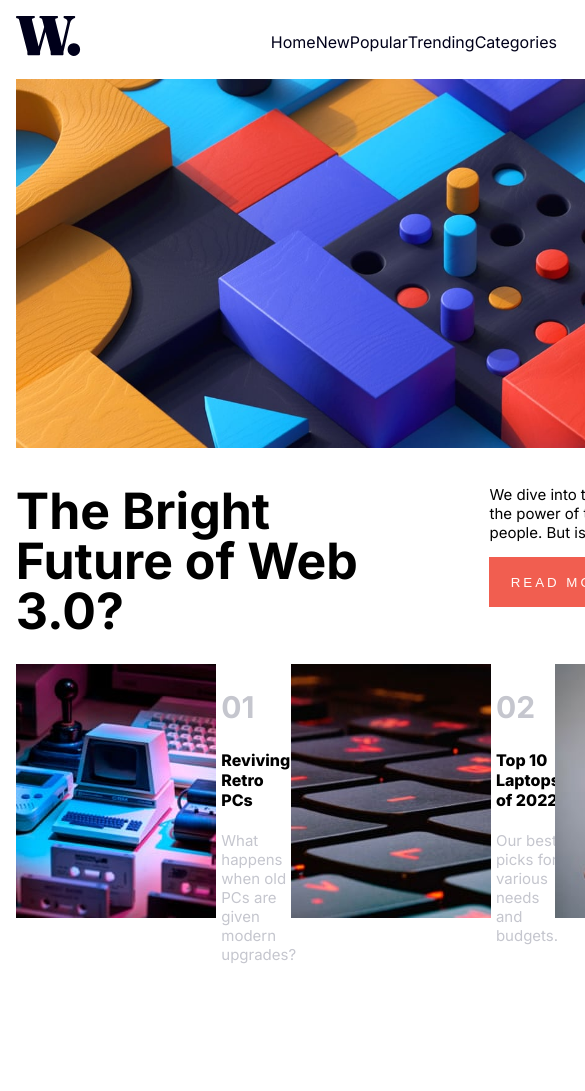
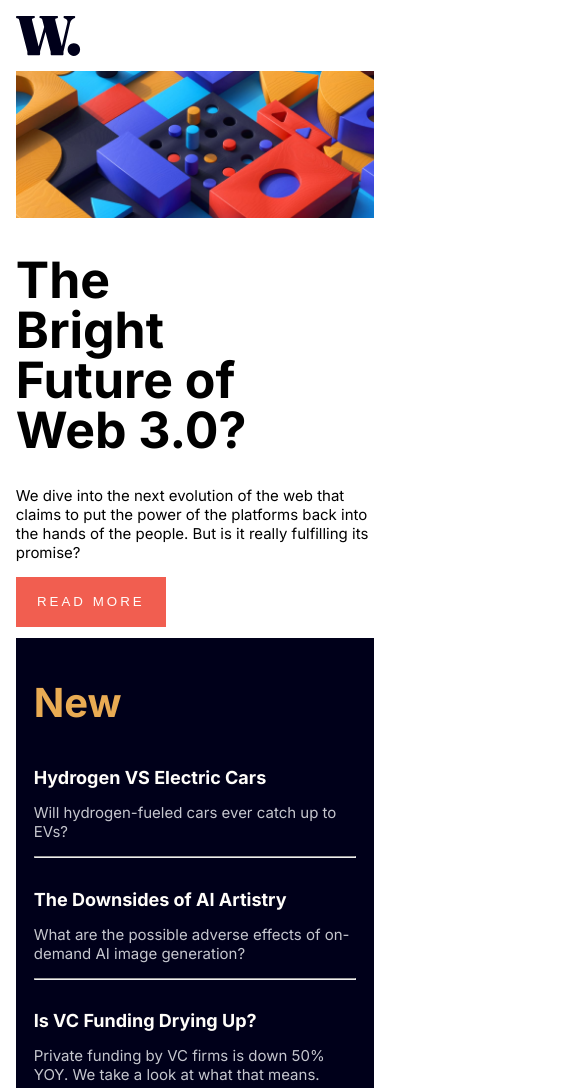
Before and after one commit to abdmud/news-homepage, a plain HTML site: page index.html in a window 390 px wide. Shown: the top 1091 px of the page, 585 px wide, since content can reach past the window. Before the commit the page ends 995 px from the top, so only its background shows below. Drawn offline with Linux system fonts and the light colour scheme.

Commit message:
mobile design

```diff
--- /dev/null
+++ b/app.js
@@ -0,0 +1,6 @@
+const hamburger = document.querySelector("");
+const navLinks = document.querySelector("");
+
+function toggle() {
+
+}
--- a/index.html
+++ b/index.html
@@ -32,6 +32,9 @@
           <li class="trending">Trending</li>
           <li class="categories">Categories</li>
         </ul>
+        <div class="hamburger">
+          <img src="./assets/images/icon-menu.svg" alt="menu">
+        </div>
       </div>
 
     </div>
@@ -110,5 +113,6 @@
 
   </container>
 
+  <script src="./app.js"></script>
 </body>
 </html>
--- a/style.css
+++ b/style.css
@@ -28,6 +28,10 @@ p {
 }
 .nav-links {
     width: 40%;
+}
+.hamburger {
+    cursor: pointer;
+    display: none;
 }
 ul {
     list-style: none;
@@ -127,3 +131,36 @@ li:hover {
 .number, .card-text p {
     color: var(--grayishBlue);
 }
+
+/**** MOBILE ***/
+@media only screen and (max-width: 700px) {
+    .container, .hero-text {
+        display: flex;
+        flex-direction: column;
+    }
+    .hero-image, .hero-img {
+        width: 100%;
+    }
+    .grid {
+        width: auto;
+    }
+    .paragraph {
+        margin-top:  -7%;
+        width: 100%;
+    }
+    .col-grid {
+        margin-top: 5%;
+        width: 90%;
+        height: 450px;
+    }
+    .cards {
+        display: flex;
+        flex-direction: column;
+    }
+    .nav-links {
+        display: none;
+    }
+    .hero-title {
+        width: 70%;
+    }
+}
```
